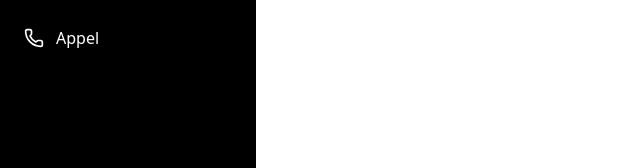
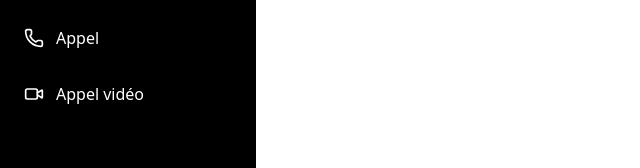
Before and after one commit to mrtbgau/PWA, a Vue app: page / in a window 1280 px wide. Shown: the part 230-398 px from the top of the page, without its empty margins (0-640 px from the left). Built offline with nearby package versions, Linux system fonts and the light colour scheme.

Commit message:
🚚 Add route for video call component

```diff
--- a/src/router/index.ts
+++ b/src/router/index.ts
@@ -1,10 +1,11 @@
 import { createRouter, createWebHistory } from "vue-router";
 
-import { Camera, Images, MapPin, Phone } from "lucide-vue-next";
+import { Camera, Images, MapPin, Phone, Video } from "lucide-vue-next";
 import Call from "../components/Call.vue";
 import TheCamera from "../components/camera/TheCamera.vue";
 import TheGallery from "../components/camera/TheGallery.vue";
 import Map from "../views/Map.vue";
+import WebRTC from "../views/WebRTC.vue";
 
 const routes = [
   {
@@ -27,6 +28,11 @@ const routes = [
     component: Call,
     meta: { label: "Appel", icon: Phone },
   },
+  {
+    path: "/video-call",
+    component: WebRTC,
+    meta: { label: "Appel vidéo", icon: Video },
+  },
 ];
 
 const router = createRouter({
```
